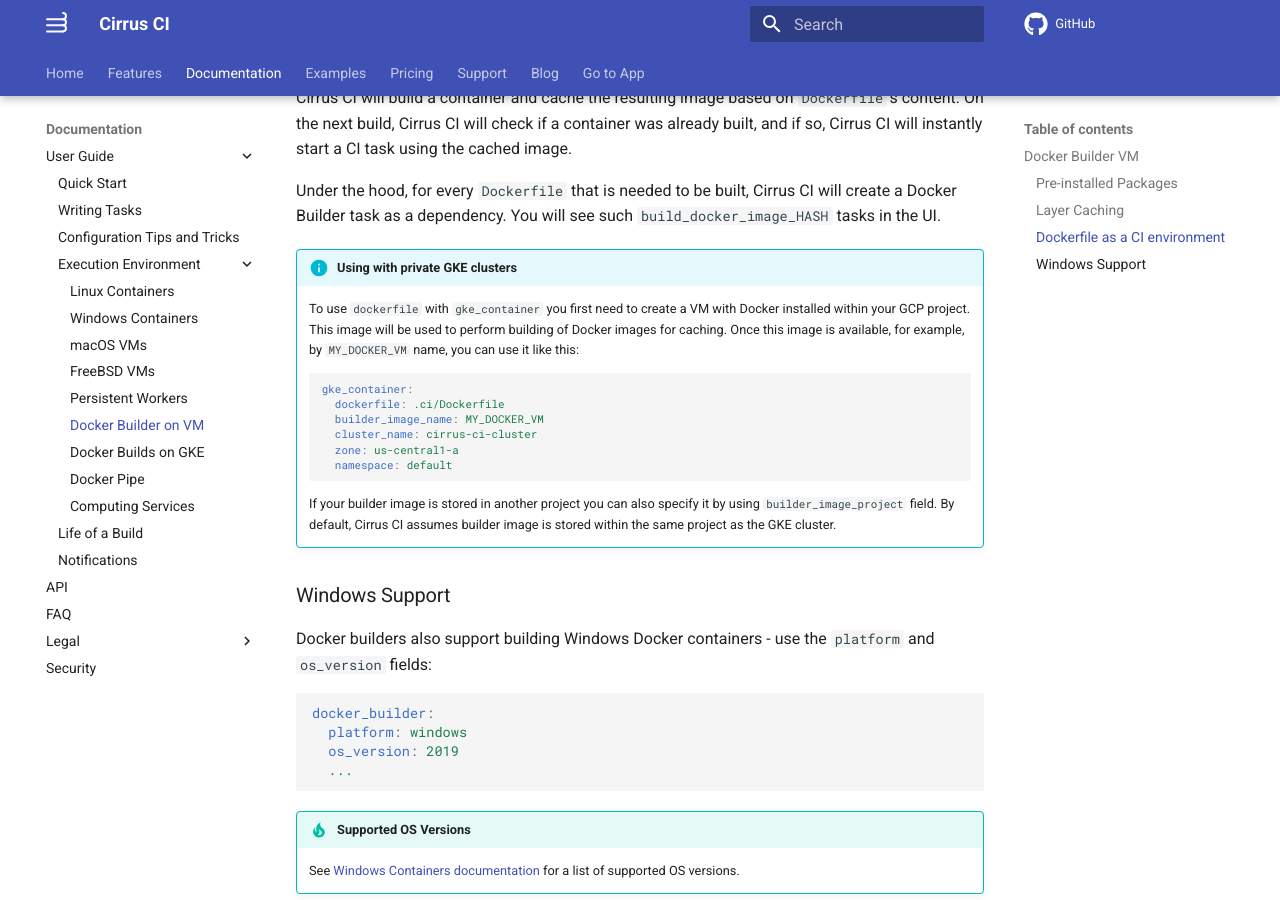
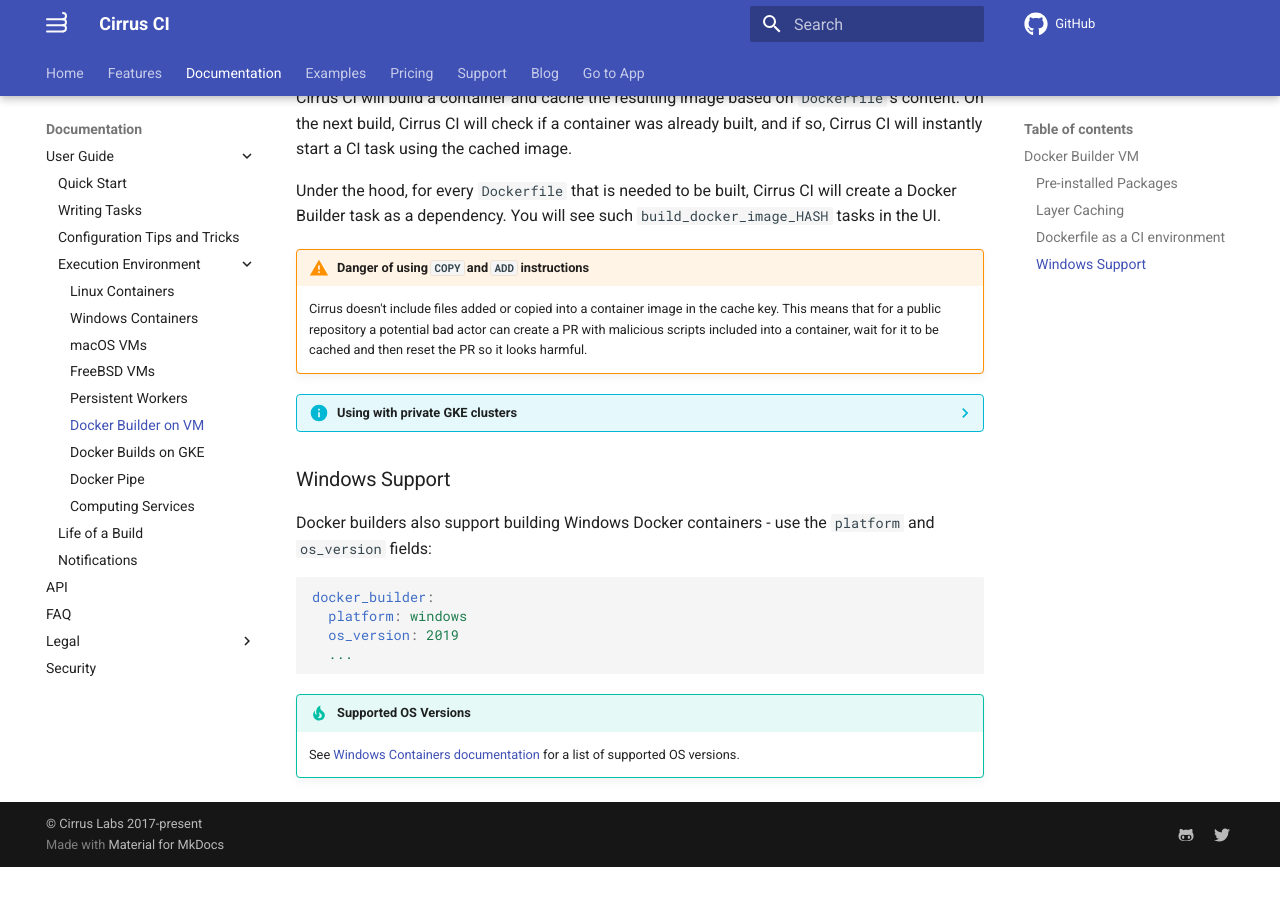
Before and after one commit to cirruslabs/cirrus-ci-docs, an MkDocs documentation site: the page built from docs/guide/docker-builder-vm.md, in a window 1280 px wide and 900 px high, scrolled down 2017 px. Built offline with MkDocs 1.6.1 and Material for MkDocs 9.7.7, drawn with Linux system fonts in a browser that asks for light colours; comment, search, counter and statistics services are not loaded; after the commit the page ends 2884 px from its top, so only the background shows below that.

Commit message:
Document danger of using COPY and ADD instructions (#760)

```diff
--- a/docs/guide/docker-builder-vm.md
+++ b/docs/guide/docker-builder-vm.md
@@ -90,7 +90,12 @@ Cirrus CI will check if a container was already built, and if so, Cirrus CI will
 Under the hood, for every `Dockerfile` that is needed to be built, Cirrus CI will create a Docker Builder task as a dependency.
 You will see such `build_docker_image_HASH` tasks in the UI.
 
-!!! info "Using with private GKE clusters"
+!!! warning "Danger of using `COPY` and `ADD` instructions"
+    Cirrus doesn't include files added or copied into a container image in the cache key. This means that for a public repository
+    a potential bad actor can create a PR with malicious scripts included into a container, wait for it to be cached and then
+    reset the PR so it looks harmful.
+
+??? info "Using with private GKE clusters"
     To use `dockerfile` with `gke_container` you first need to create a VM with Docker installed within your GCP project.
     This image will be used to perform building of Docker images for caching. Once this image is available, for example, by
     `MY_DOCKER_VM` name, you can use it like this:
```
